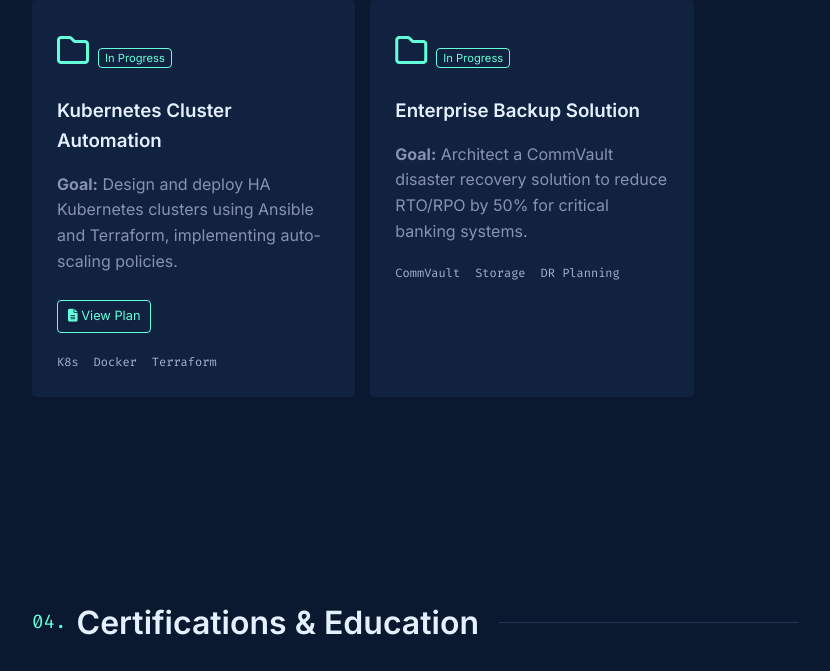
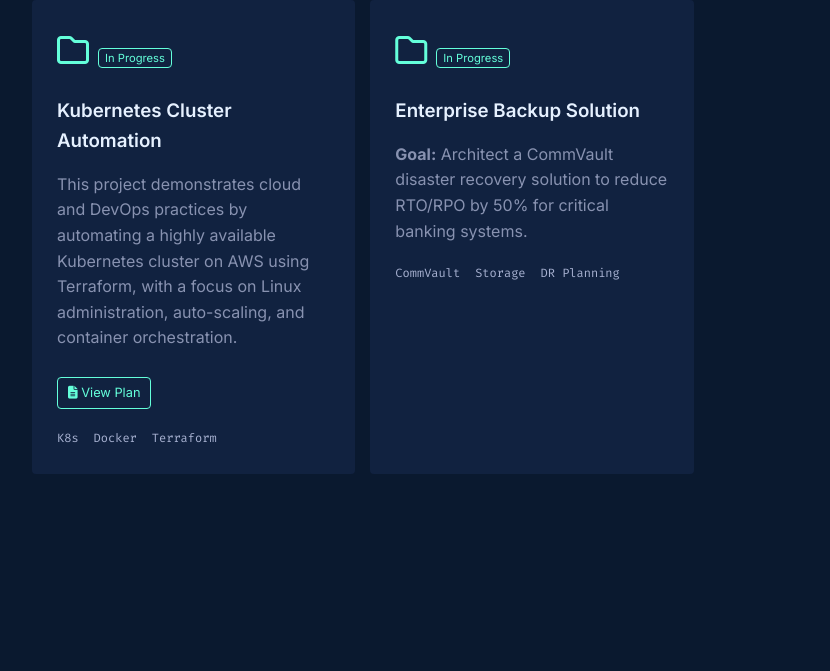
Before and after one commit to vishnukp083-lab/vishnukp083.github.io, a plain HTML site: page index.html in a window 1280 px wide. Shown: the part 2837-3508 px from the top of the page, without its empty margins (108-938 px from the left). Drawn offline with nearby package versions, Linux system fonts and the light colour scheme.

Commit message:
Add files via upload

```diff
--- a/index.html
+++ b/index.html
@@ -157,8 +157,10 @@
                     </div>
                     <div class="card-top">
                         <h3>Kubernetes Cluster Automation</h3>
-                        <p><strong>Goal:</strong> Design and deploy HA Kubernetes clusters using Ansible and Terraform,
-                            implementing auto-scaling policies.</p>
+                        <p>This project demonstrates cloud and DevOps practices by automating a highly available
+                            Kubernetes
+                            cluster on AWS using Terraform, with a focus on Linux administration, auto-scaling, and
+                            container orchestration.</p>
                         <a href="kubernetes_impl_plan.html" target="_blank"
                             style="display: inline-block; margin-top: 10px; font-size: 0.8rem; color: #64ffda; text-decoration: none; border: 1px solid #64ffda; padding: 5px 10px; border-radius: 4px;"><i
                                 class="fas fa-file-alt"></i> View Plan</a>
```
Also changed, not shown: portfolio.html (+4 -2 lines).
